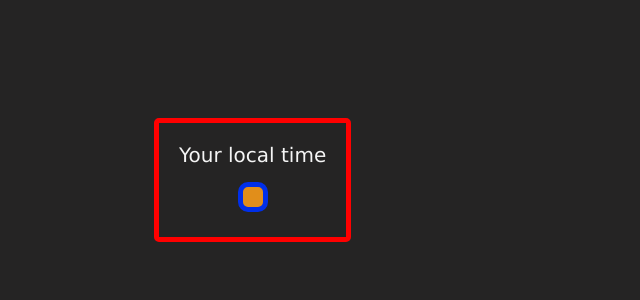
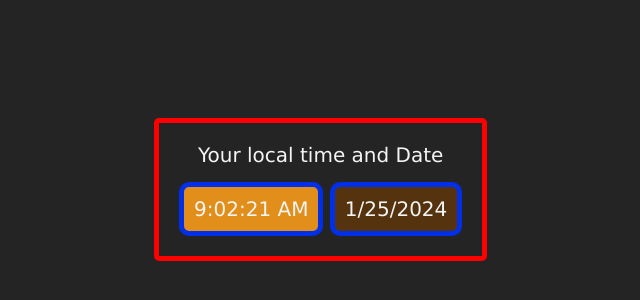
Before and after one commit to omprakash-01/DigitalClock, a plain HTML site: page index.html in a window 1280 px wide. Shown: the part 232-532 px from the top of the page, without its empty margins (196-836 px from the left). Drawn offline with Linux system fonts and the light colour scheme.

Commit message:
Project Completed

```diff
--- a/index.html
+++ b/index.html
@@ -8,8 +8,9 @@
 </head>
 <body>
     <div class="center">
-        <div id="banner"><span>Your local time</span></div>
+        <div id="banner"><span>Your local time and Date</span></div>
         <div id="clock"></div>
+        <div id="date"></div>
     </div>
     <script src="script.js"></script>
 </body>
--- a/script.js
+++ b/script.js
@@ -0,0 +1,14 @@
+"use strict";
+const time=document.getElementById('clock');
+const Datexcx=document.getElementById('date');
+
+setInterval(function(){
+    let date=new Date();
+    // console.log(date.toLocaleTimeString());
+    time.innerHTML=date.toLocaleTimeString();
+},1000);
+setInterval(
+    function(){
+        let date=new Date();
+        Datexcx.innerHTML=date.toLocaleDateString();
+    },1000);
--- a/style.css
+++ b/style.css
@@ -25,3 +25,11 @@ body{
     border: solid rgb(0, 47, 233) 5px;
     border-radius: 10px;
 }
+#date{
+    background-color: rgba(96, 54, 10, 0.814);
+    margin-top: 15px;
+    padding: 10px;
+    display: inline-block;
+    border: solid rgb(0, 47, 233) 5px;
+    border-radius: 10px;
+}
```
